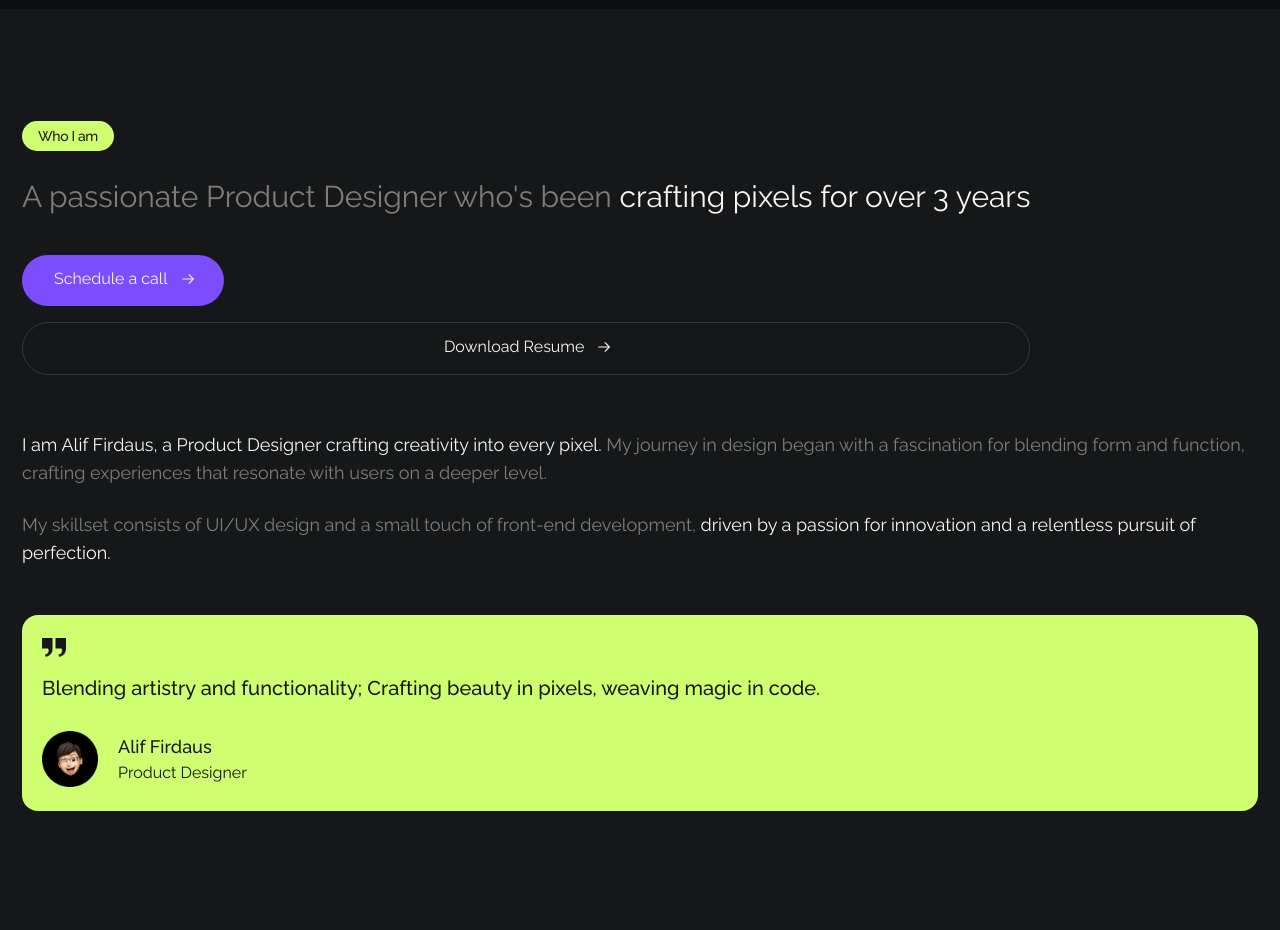
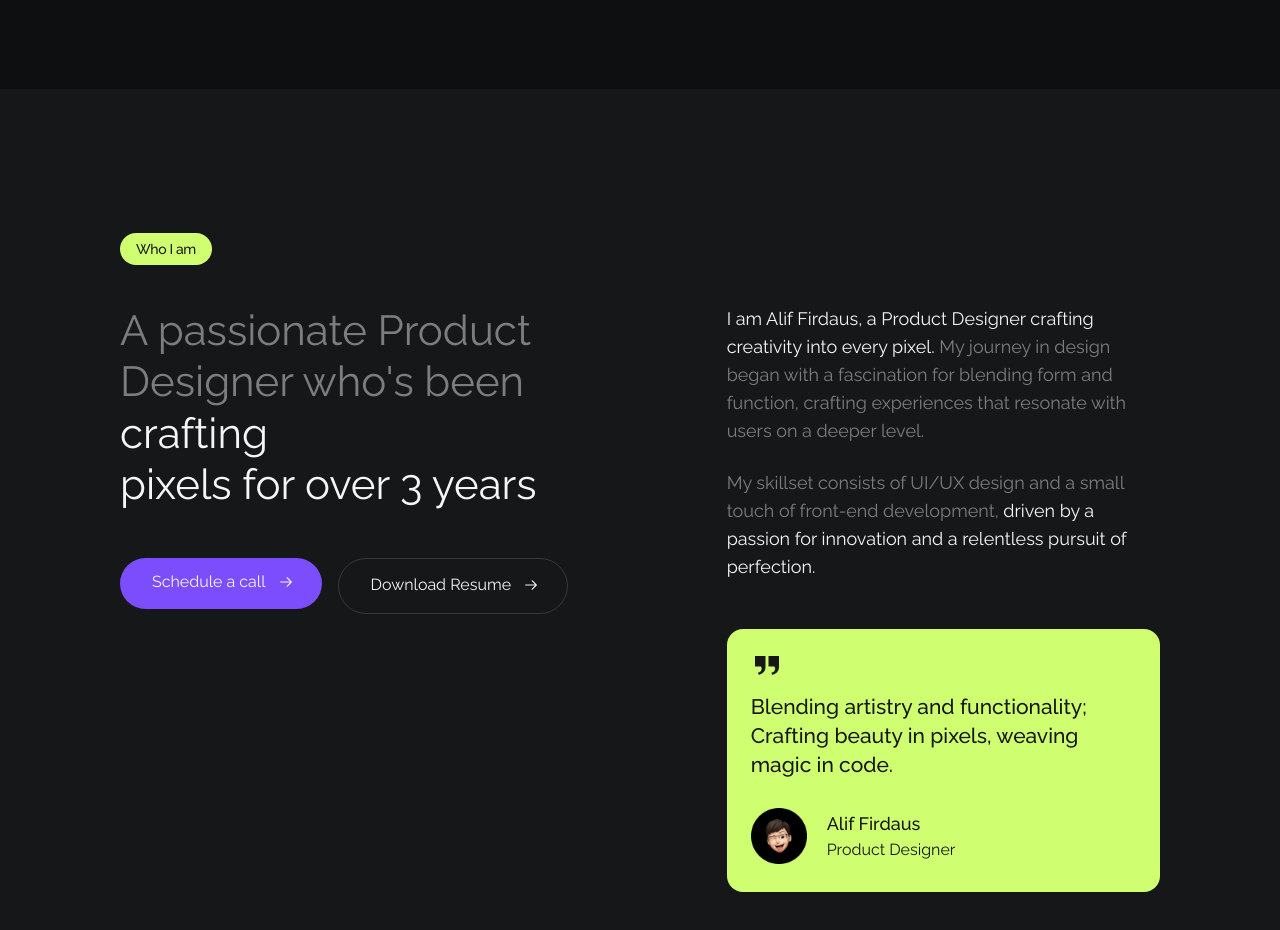
Before and after one commit to alif-firdaus/alchemist, a Next.js app: page / in a window 1280 px wide. Shown: the part 1860-2790 px from the top of the page. Built offline with nearby package versions, Linux system fonts and the light colour scheme.

Commit message:
feat : About Section Desktop added

```diff
--- a/app/page.tsx
+++ b/app/page.tsx
@@ -57,12 +57,18 @@ export default function Home() {
 						</h1>
 						{/* <-- === Schedule a Call Button Start === --> */}
 						<div className="mt-12 lg:mt-14">
+							<Link
+								href="https://calendly.com/aliffirdaus-discussion/project-discussion"
+								target="_blank"
+								rel="noopener noreferrer"
+							>
 								<MainButton
 									text="Schedule a call"
 									bgColor=""
 									textColor=""
 									fontWeight=""
 								/>
+							</Link>
 						</div>
 					</div>
 					{/* <-- === Schedule a Call Button End === --> */}
@@ -141,64 +147,76 @@ export default function Home() {
 			{/* <-- ==== Expertise Section End ==== --> */}
 
 			{/* <-- ==== About Section Start ==== --> */}
-			<section className="px-sectionpxsm mt-44 pt-28 pb-32 bg-darkgrey">
-				<div className="flex flex-col items-start justify-center">
-					<div className="flex flex-col">
-						<div className="bg-secondary py-[5px] px-4 flex items-center justify-center w-fit gap-[6px] rounded-full">
+			<section className="px-sectionpxsm lg:px-sectionpxlg 2xl:px-sectionpx2xl mt-44 lg:mt-64 pt-28 lg:pt-36 pb-32 lg:pb-48 bg-darkgrey">
+				<div className="bg-secondary py-[5px] lg:py-[6px] px-4 flex items-center justify-center w-fit gap-[6px] rounded-full">
 					<p className="text-sm font-medium tracking-tight text-black">
 						Who I am
 					</p>
 				</div>
-						<h1 className="text-3xl mt-7 text-grey">
-							A passionate Product Designer who's been{" "}
+				<div className="flex flex-col lg:flex-row lg:mt-10 items-start justify-center">
+					<div className="flex flex-col lg:w-full">
+						<h1 className="text-3xl lg:text-[42px] mt-7 lg:mt-0 lg:leading-[1.22] text-grey">
+							A passionate Product
+							<br className="hidden lg:block" /> Designer who's
+							been{" "}
 							<span className="text-white">
-								crafting pixels for over 3 years
+								crafting
+								<br className="hidden lg:block" /> pixels for
+								over 3 years
 							</span>
 						</h1>
-						<div className="mt-10 flex flex-col gap-4">
+						<div className="mt-10 lg:mt-12 flex flex-col lg:flex-row gap-4">
+							<Link
+								href="https://calendly.com/aliffirdaus-discussion/project-discussion"
+								target="_blank"
+								rel="noopener noreferrer"
+							>
 								<MainButton
 									text="Schedule a call"
 									bgColor=""
 									textColor=""
 								/>
+							</Link>
 							<SecondaryButton
 								text="Download Resume"
 								fontWeight=""
 							/>
 						</div>
 					</div>
-					<div className="flex flex-col mt-14">
+					<div className="flex flex-col mt-14 lg:mt-0 lg:w-full lg:items-end">
+						<div className="lg:w-5/6">
 							<div className="flex gap-6 flex-col">
 								<p className="text-grey text-lg">
 									<span className="text-white">
 										I am Alif Firdaus, a Product Designer
 										crafting creativity into every pixel.
 									</span>{" "}
-								My journey in design began with a fascination
-								for blending form and function, crafting
-								experiences that resonate with users on a deeper
-								level.
+									My journey in design began with a
+									fascination for blending form and function,
+									crafting experiences that resonate with
+									users on a deeper level.
 								</p>
 								<p className="text-grey text-lg">
-								My skillset consists of UI/UX design and a small
-								touch of front-end development,{" "}
+									My skillset consists of UI/UX design and a
+									small touch of front-end development,{" "}
 									<span className="text-white">
 										driven by a passion for innovation and a
 										relentless pursuit of perfection.
 									</span>
 								</p>
 							</div>
-						<div className="bg-secondary items-start flex flex-col mt-12 rounded-2xl px-5 pt-5 pb-6">
+							<div className="bg-secondary items-start flex flex-col mt-12 rounded-2xl px-5 lg:px-6 pt-5 lg:pt-6 pb-6 lg:pb-7">
 								<Image
 									src={quote}
 									alt="Quote Icon"
 									title="Quote Icon"
 									priority={true}
-								className="h-6 w-auto"
+									className="h-6 w-auto lg:w-8"
 								/>
-							<p className="text-black mt-4 text-xl font-medium leading-snug">
-								Blending artistry and functionality; Crafting
-								beauty in pixels, weaving magic in code.
+								<p className="text-black mt-4 text-xl lg:text-[21px] font-medium leading-snug">
+									Blending artistry and functionality;
+									Crafting beauty in pixels, weaving magic in
+									code.
 								</p>
 								<div className="flex mt-7 gap-5 items-center">
 									<Image
@@ -215,6 +233,7 @@ export default function Home() {
 										<p className="text-base text-darkgrey">
 											Product Designer
 										</p>
+									</div>
 								</div>
 							</div>
 						</div>
--- a/components/atoms/secondary-button.tsx
+++ b/components/atoms/secondary-button.tsx
@@ -10,9 +10,13 @@ const SecondaryButton = ({ text, fontWeight }: SecondaryButtonProps) => {
 	const fontWeightClass = fontWeight ? `font-${fontWeight}` : "";
 
 	return (
-		<button className="flex w-full items-center justify-center pt-3 pb-[15px] border border-white border-opacity-15 rounded-full pl-8 pr-7 gap-3">
-			<p className={`text-base text-white ${fontWeightClass}`}>{text}</p>
-			<ArrowRightIcon className="h-4 w-4 text-white" />
+		<button className="flex group w-full lg:w-fit items-center justify-center pt-3 lg:pt-[14px] pb-[15px] lg:pb-4 border border-white border-opacity-15 rounded-full pl-8 pr-7 gap-3 lg:hover:bg-white duration-500">
+			<p
+				className={`text-base text-white group-hover:text-black lg:group-hover:font-medium ${fontWeightClass}`}
+			>
+				{text}
+			</p>
+			<ArrowRightIcon className="h-4 w-4 text-white group-hover:text-black" />
 		</button>
 	);
 };
--- a/components/organisms/footer.tsx
+++ b/components/organisms/footer.tsx
@@ -18,7 +18,13 @@ export default function Footer() {
 					is my calling
 				</h1>
 				<div className="mt-14">
-					<MainButton text="Schedule a call" />
+					<Link
+						href="https://calendly.com/aliffirdaus-discussion/project-discussion"
+						target="_blank"
+						rel="noopener noreferrer"
+					>
+						<MainButton text="Schedule a call" />
+					</Link>
 				</div>
 			</section>
 
```
Lines whose indentation alone changed are shown as unchanged.
